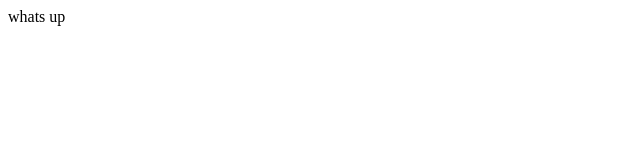
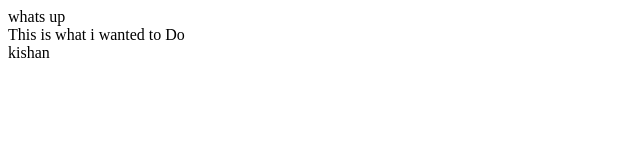
Before and after one commit to KISHANCHAUDHARY24/remote_repo, a plain HTML site: page index.html in a window 1280 px wide. Shown: the whole page, without its empty margins (0-640 px from the left). Drawn offline with Linux system fonts and the light colour scheme.

Commit message:
added kishan

```diff
--- a/index.html
+++ b/index.html
@@ -1 +1,4 @@
 <div>whats up</div>
+<div>This is what i wanted to Do</div>
+<div>kishan
+</div>
```
